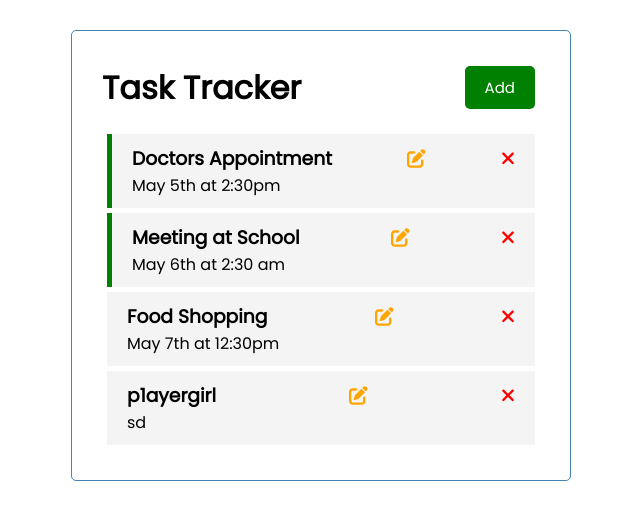
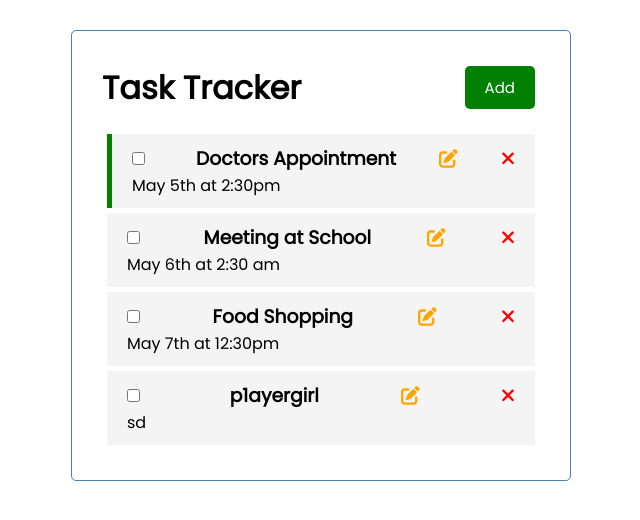
Before and after one commit to jullyannemontinola/lab3-angular-todo, an Angular app: page / in a window 1280 px wide. Shown: the top 520 px of the page, without its empty margins (319-959 px from the left). Built offline with nearby package versions, Linux system fonts and the light colour scheme; data requests are answered from the project's data file.

Commit message:
[Feature] Added a Checkbox which triggers Title Strikethrough and lesser opacity

```diff
--- a/db.json
+++ b/db.json
@@ -10,7 +10,7 @@
       "id": "2",
       "text": "Meeting at School",
       "day": "May 6th at 2:30 am",
-      "reminder": true
+      "reminder": false
     },
     {
       "id": "3",
--- a/src/app/components/task-item/task-item.component.css
+++ b/src/app/components/task-item/task-item.component.css
@@ -14,3 +14,10 @@
     align-items: center;
     justify-content: space-between;
   }
+
+  .task h3 input[type="checkbox"] {
+    vertical-align: middle;
+  }
+  .task h3 span {
+    transition: opacity 0.2s, text-decoration 0.2s;
+  }
--- a/src/app/components/task-item/task-item.component.html
+++ b/src/app/components/task-item/task-item.component.html
@@ -4,7 +4,20 @@
   (dblclick)="onToggle(task)"
 >
   <h3>
-    {{ task.text }}
+    <input
+      type="checkbox"
+      [checked]="completed"
+      (change)="toggleCompleted()"
+      style="margin-right: 8px;"
+    />
+    <span
+      [ngStyle]="{
+        'text-decoration': completed ? 'line-through' : 'none',
+        'opacity': completed ? 0.5 : 1
+      }"
+    >
+      {{ task.text }}
+    </span>
     <fa-icon
       (click)="editTask()"
       [ngStyle]="{ color: 'orange' }"
--- a/src/app/components/task-item/task-item.component.ts
+++ b/src/app/components/task-item/task-item.component.ts
@@ -22,6 +22,7 @@ export class TaskItemComponent implements OnInit {
   faTimes = faTimes;
   faEdit = faEdit;
   isEditing: boolean = false;
+  completed: boolean = false; // Add this line
 
   constructor() {}
 
@@ -49,8 +50,11 @@ export class TaskItemComponent implements OnInit {
     this.isEditing = false;
   }
 
-
   cancelEdit() {
     this.isEditing = false;
   }
+
+  toggleCompleted() {
+    this.completed = !this.completed;
+  }
 }
```
